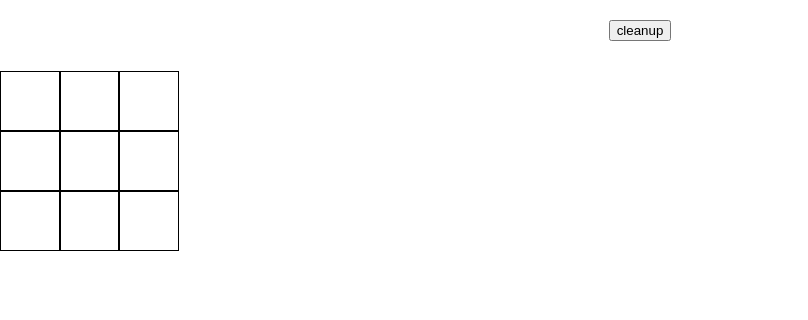
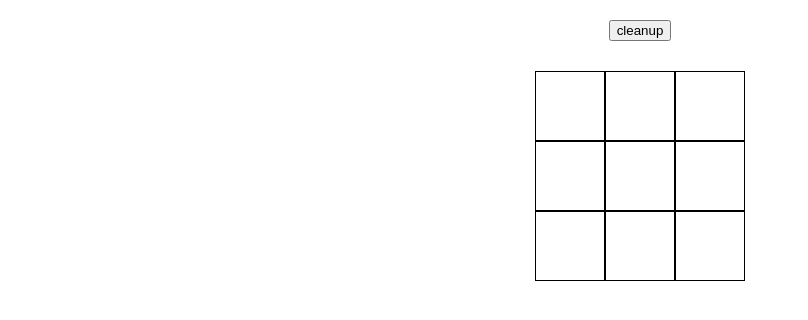
Before and after one commit to newreq7/tic-tac-toe, a React (Create React App) app: page / in a window 1280 px wide. Shown: the top 320 px of the page, without its empty margins (0-808 px from the left). Built offline with nearby package versions, Linux system fonts and the light colour scheme; the HTML template or start-up script is replaced by a standard one.

Commit message:
change fields to grid

```diff
--- a/src/App.css
+++ b/src/App.css
@@ -1,17 +1,15 @@
 .grid-container {
-  /* grid-template-columns: 70px 70px 70px;
-  grid-template-rows: 70px 70px 70px; */
+  grid-template-columns: 70px 70px 70px;
+  grid-template-rows: 70px 70px 70px;
 
-  display: flex;
-  flex-flow: wrap row;
-  width: 180px;
-  height: 180px;
+  display: grid;
+
+  justify-content: center;
 }
 
 .item{
   padding: 0px;
   border: 1px solid black;
-  flex: 0 0 32%;
 }
 
 .button_cleanup {
@@ -24,4 +22,8 @@
 
 .button_cleanup:hover {
   cursor: pointer;
+  color: white;
+  background-color: black;
+  border-radius: 10%;
+  border-color: white;
 }
```
